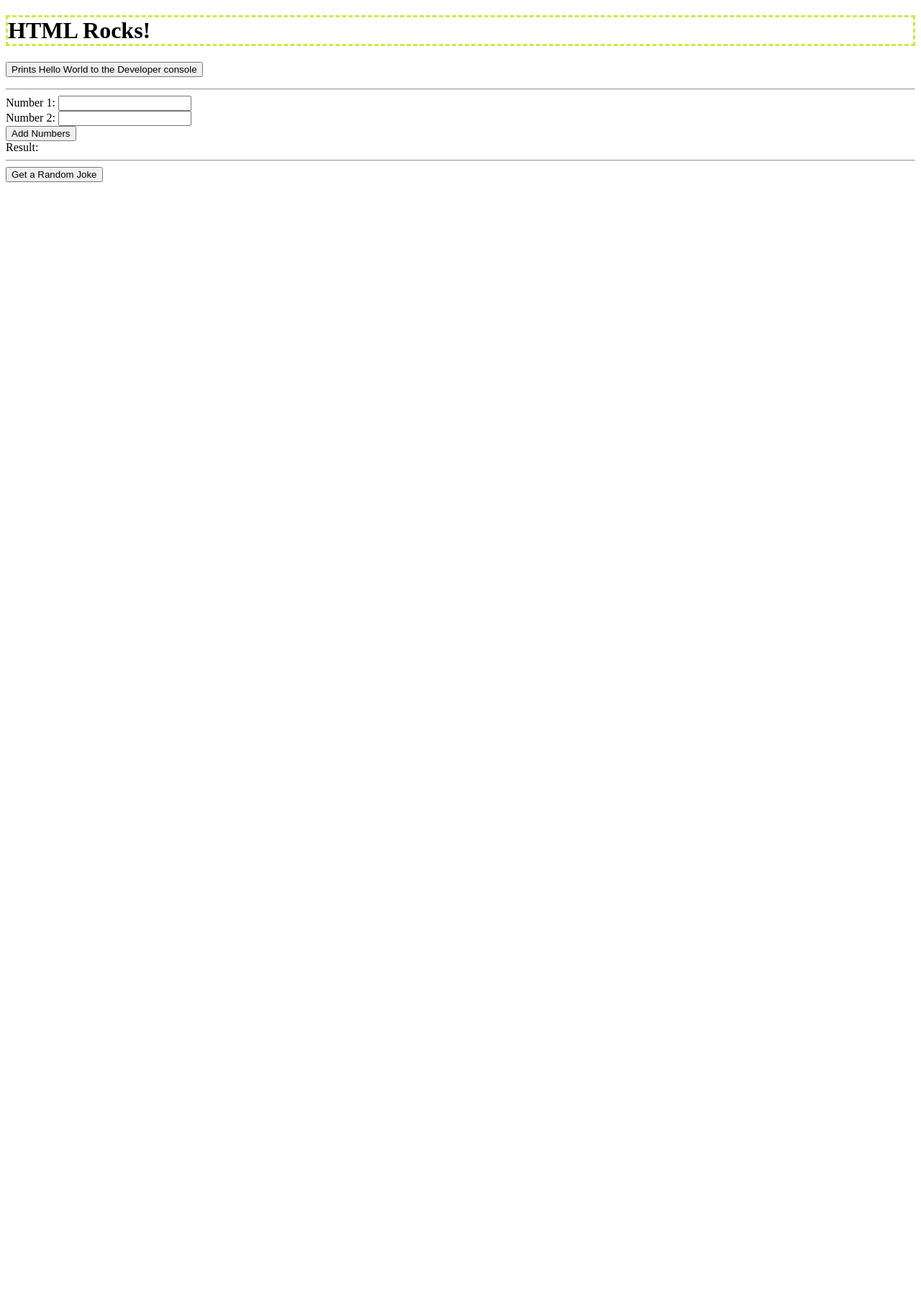
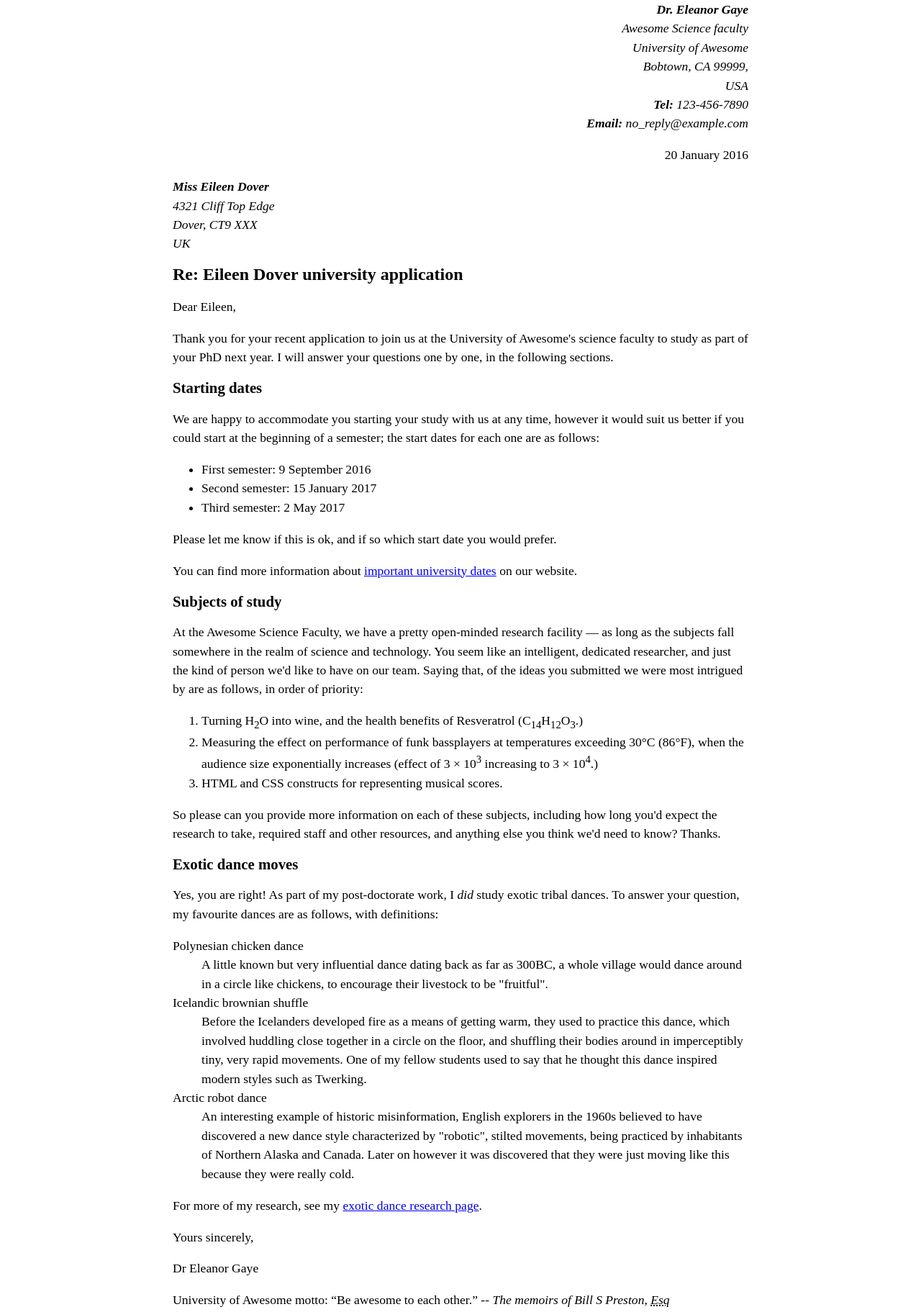
Before and after one commit to OhKevinG/cs408-module03-html-lab, a website: page index.html in a window 1280 px wide. Shown: the whole page at 72% size. Before the commit the page ends 800 px from the top, so only its background shows below. Drawn offline with Linux system fonts and the light colour scheme.

Commit message:
Complete

```diff
--- a/css/style.css
+++ b/css/style.css
@@ -1,4 +1,24 @@
-h1{
-  border-color: #d3e644;
-  border-style: dashed;
+body {
+  max-width: 800px;
+  margin: 0 auto;
 }
+
+.sender-column {
+  text-align: right;
+}
+
+h1 {
+  font-size: 1.5em;
+}
+
+h2 {
+  font-size: 1.3em;
+}
+
+p,ul,ol,dl,address {
+  font-size: 1.1em;
+}
+
+p, li, dd, dt, address {
+  line-height: 1.5;
+}
--- a/index.html
+++ b/index.html
@@ -1,78 +1,118 @@
 <!doctype html>
-<html>
+<html lang="en-US">
 
   <head>
     <meta charset="utf-8">
-  <title>Hello World!</title>
-  <meta name="description" content="">
-  <meta name="viewport" content="width=device-width, initial-scale=1">
-  <link rel="stylesheet" href="css/style.css">
-  <link rel="shortcut icon" href="img/favicon.ico">
+    <meta name="author" content="Dr. Eleanor Gaye">
+    <title>Module 3 Lab</title>
+    <style>
+      body {
+        max-width: 800px;
+        margin: 0 auto;
+      }
+
+      .sender-column {
+        text-align: right;
+      }
+
+      h1 {
+        font-size: 1.5em;
+      }
+
+      h2 {
+        font-size: 1.3em;
+      }
+
+      p,ul,ol,dl,address {
+        font-size: 1.1em;
+      }
+
+      p, li, dd, dt, address {
+        line-height: 1.5;
+      }
+    </style>
   </head>
 
   <body>
-  <h1>HTML Rocks!</h1>
-  <p>
-    <button  onclick="helloWorld()">Prints Hello World to the Developer console</button>
-  </p>
-  <hr>
-  <form id="addForm">
-    <label for="num1">Number 1:</label>
-    <input type="number" id="num1" name="num1" required>
-    <br>
-    <label for="num2">Number 2:</label>
-    <input type="number" id="num2" name="num2" required>
-    <br>
-    <button type="submit">Add Numbers</button>
-  </form>
+    <address class="sender-column">
+      <strong>Dr. Eleanor Gaye</strong><br>
+      Awesome Science faculty<br>
+      University of Awesome<br>
+      Bobtown, CA 99999,<br>
+      USA<br>
+      <strong>Tel:</strong> 123-456-7890<br>
+      <strong>Email:</strong> no_reply@example.com<br>
+    </address>
 
-  <label id="result">Result:</label>
+    <p class="sender-column"><time datetime="2016-01-20">20 January 2016</time></p>
 
-  <hr>
+    <address>
+      <strong>Miss Eileen Dover</strong><br>
+      4321 Cliff Top Edge<br>
+      Dover, CT9 XXX<br>
+      UK<br>
+    </address>
 
-  <button id="jokeButton">Get a Random Joke</button>
-  <p id="joke"></p>
+    <h1>Re: Eileen Dover university application</h1>
 
-  <script type="module" script="js/main.js">
-    import {helloWorld, add, fetchRandomJoke} from './js/main.js';
+      <p>Dear Eileen,</p>
 
-    // This shows how to assign a function to the window object
-    // so that it can be called from the browser console
-    window.helloWorld = helloWorld;
+      <p>Thank you for your recent application to join us at the University of Awesome's science faculty to study as part of your <abbr>PhD</abbr> next year. I will answer your questions one by one, in the following sections.</p>
 
-    // This shows how to add an event listener to a button in the HTML
-    // and call a function when the button is clicked
-    const form = document.getElementById('addForm');
-    form.addEventListener('submit', function(e) {
-      e.preventDefault();
-      const num1 = parseFloat(document.getElementById('num1').value);
-      const num2 = parseFloat(document.getElementById('num2').value);
-      try{
-        const result = add(num1, num2);
-        document.getElementById('result').textContent = `Result: ${result}`;
-      }catch(e){
-        console.error(e);
-        document.getElementById('result').textContent = `Error: ${e.message}`;
-      }
+    <h2>Starting dates</h2>
 
-    });
+      <p>We are happy to accommodate you starting your study with us at any time, however it would suit us better if you could start at the beginning of a semester; the start dates for each one are as follows:</p>
 
-    // this shows how to add an event listener to a button in the HTML
-    // that calls a function that fetches a random joke from an API
-    // and displays it on the page
-    const jokebtn = document.getElementById('jokeButton');
-    const jokeresult = document.getElementById('joke');
-    jokebtn.addEventListener('click', async () => {
-      try {
-        jokeresult.textContent = 'Loading...';
-        const joke = await fetchRandomJoke();
-        document.getElementById('joke').textContent = joke;
-      } catch (e) {
-        console.error(e);
-        document.getElementById('joke').textContent = `Error: ${e.message}`;
-      }
-    });
-  </script>
+        <ul>
+          <li>First semester: <time datetime="2016-09-09">9 September 2016</time></li>
+          <li>Second semester: <time datetime="2017-01-15">15 January 2017</time></li>
+          <li>Third semester: <time datetime="2017-05-02">2 May 2017</time></li>
+        </ul>
+
+      <p>Please let me know if this is ok, and if so which start date you would prefer.</p>
+
+      <p>You can find more information about <a href="http://example.com">important university dates</a> on our website.</p>
+
+
+    <h2>Subjects of study</h2>
+
+      <p>At the Awesome Science Faculty, we have a pretty open-minded research facility — as long as the subjects fall somewhere in the realm of science and technology. You seem like an intelligent, dedicated researcher, and just the kind of person we'd like to have on our team. Saying that, of the ideas you submitted we were most intrigued by are as follows, in order of priority:</p>
+
+        <ol>
+          <li>Turning H<sub>2</sub>O into wine, and the health benefits of Resveratrol (C<sub>14</sub>H<sub>12</sub>O<sub>3</sub>.)</li>
+          <li>Measuring the effect on performance of funk bassplayers at temperatures exceeding 30°C (86°F), when the audience size exponentially increases (effect of 3 × 10<sup>3</sup> increasing to 3 × 10<sup>4</sup>.)</li>
+          <li><abbr>HTML</abbr> and <abbr>CSS</abbr> constructs for representing musical scores.</li>
+        </ol>
+
+
+      <p>So please can you provide more information on each of these subjects, including how long you'd expect the research to take, required staff and other resources, and anything else you think we'd need to know? Thanks.</p>
+
+
+    <h2>Exotic dance moves</h2>
+
+      <p>Yes, you are right! As part of my post-doctorate work, I <em>did</em> study exotic tribal dances. To answer your question, my favourite dances are as follows, with definitions:</p>
+
+        <dl>
+          <dt>Polynesian chicken dance</dt>
+          <dd>
+            A little known but very influential dance dating back as far as 300<abbr>BC</abbr>, a whole village would dance around in a circle like chickens, to encourage their livestock to be "fruitful".
+          </dd>
+          <dt>Icelandic brownian shuffle</dt>
+          <dd>
+            Before the Icelanders developed fire as a means of getting warm, they used to practice this dance, which involved huddling close together in a circle on the floor, and shuffling their bodies around in imperceptibly tiny, very rapid movements. One of my fellow students used to say that he thought this dance inspired modern styles such as Twerking.
+          </dd>
+          <dt>Arctic robot dance</dt>
+          <dd>
+            An interesting example of historic misinformation, English explorers in the 1960s believed to have discovered a new dance style characterized by "robotic", stilted movements, being practiced by inhabitants of Northern Alaska and Canada. Later on however it was discovered that they were just moving like this because they were really cold.
+          </dd>
+        </dl>
+
+      <p>For more of my research, see my <a href="http://example.com">exotic dance research page</a>.</p>
+
+    <p>Yours sincerely,</p>
+    <p>Dr Eleanor Gaye</p>
+
+    <p>University of Awesome motto: <q>Be awesome to each other.</q> -- <cite>The memoirs of Bill S Preston, <abbr title="Esquire">Esq</abbr></cite></p>
 
   </body>
 
--- a/js/main.js
+++ /dev/null
@@ -1,49 +0,0 @@
-/**
- * This file should only contain functions that don't interact with the DOM.
- * That means no document.querySelector, no document.getElementById, etc.
- * This file should only contain functions that do things like calculations,
- * data manipulation, etc. This is so that we can test these functions
- * without having to worry about the DOM or the browser environment.
- */
-
-/**
- * This function prints the string 'Hello World' to the console
- */
-export function helloWorld() {
-    console.log('Hello World');
-}
-
-/**
- * This function adds two numbers together and returns the sum. This demonstrates
- * how to pass parameters to a function and return a value from a function
- * from HTML.
- * @param {number} a The first number to add
- * @param {number} b The second number to add
- * @returns {number} The sum of the two numbers
- */
-export function add(num1, num2) {
-    if (num1 === undefined || num2 === undefined) {
-        throw new Error('You must provide two numbers to add');
-    }
-    if (typeof num1 !== 'number' || typeof num2 !== 'number') {
-        throw new Error('You must provide two numbers to add');
-    }
-    return num1 + num2;
-}
-
-/**
- * This function fetches a random joke from the "Official Joke API" and returns it.
- * @returns {string} A joke in the format "setup - punchline"
- */
-export async function fetchRandomJoke() {
-    try {
-        const response = await fetch('https://official-joke-api.appspot.com/random_joke');
-        if (!response.ok) {
-            throw new Error('Failed to fetch a joke');
-        }
-        const joke = await response.json();
-        return `${joke.setup} - ${joke.punchline}`;
-    } catch (error) {
-        throw new Error(error.message);
-    }
-}
```
Also changed, not shown: test/test.js (deleted, +0 -50 lines), README.md. Lines whose indentation alone changed are shown as unchanged.
